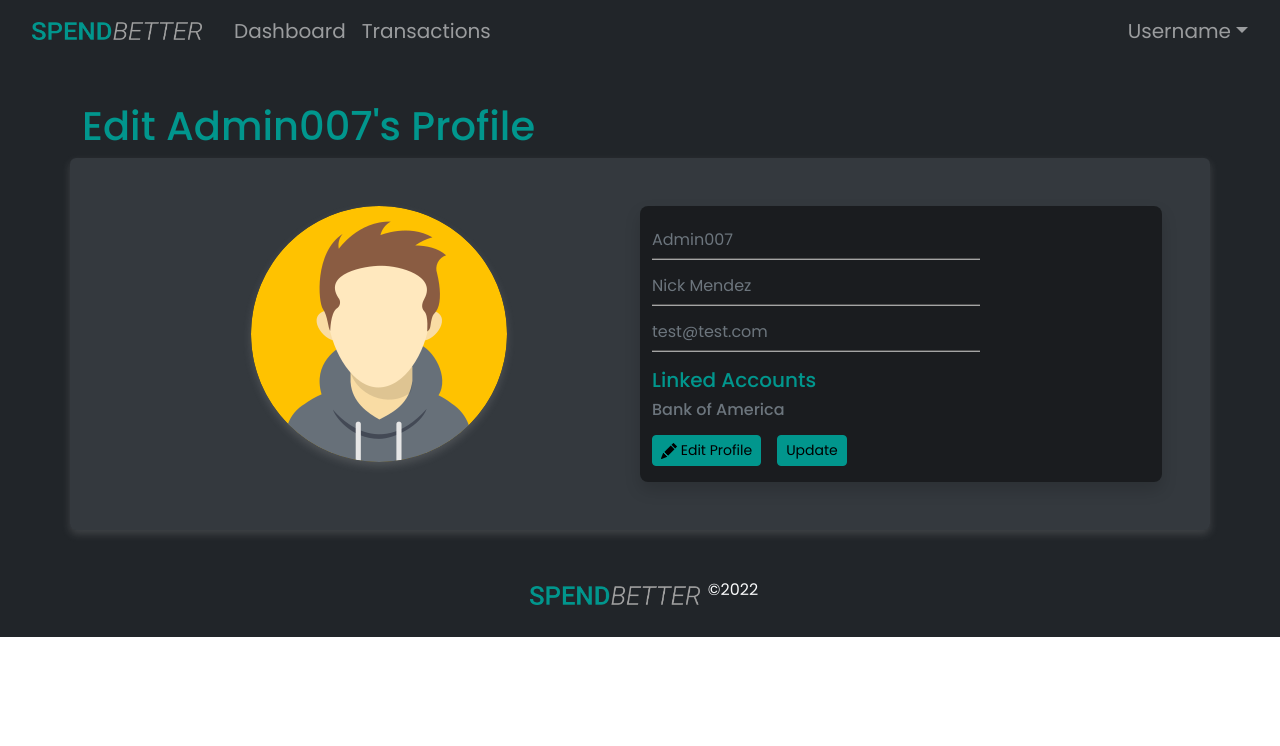
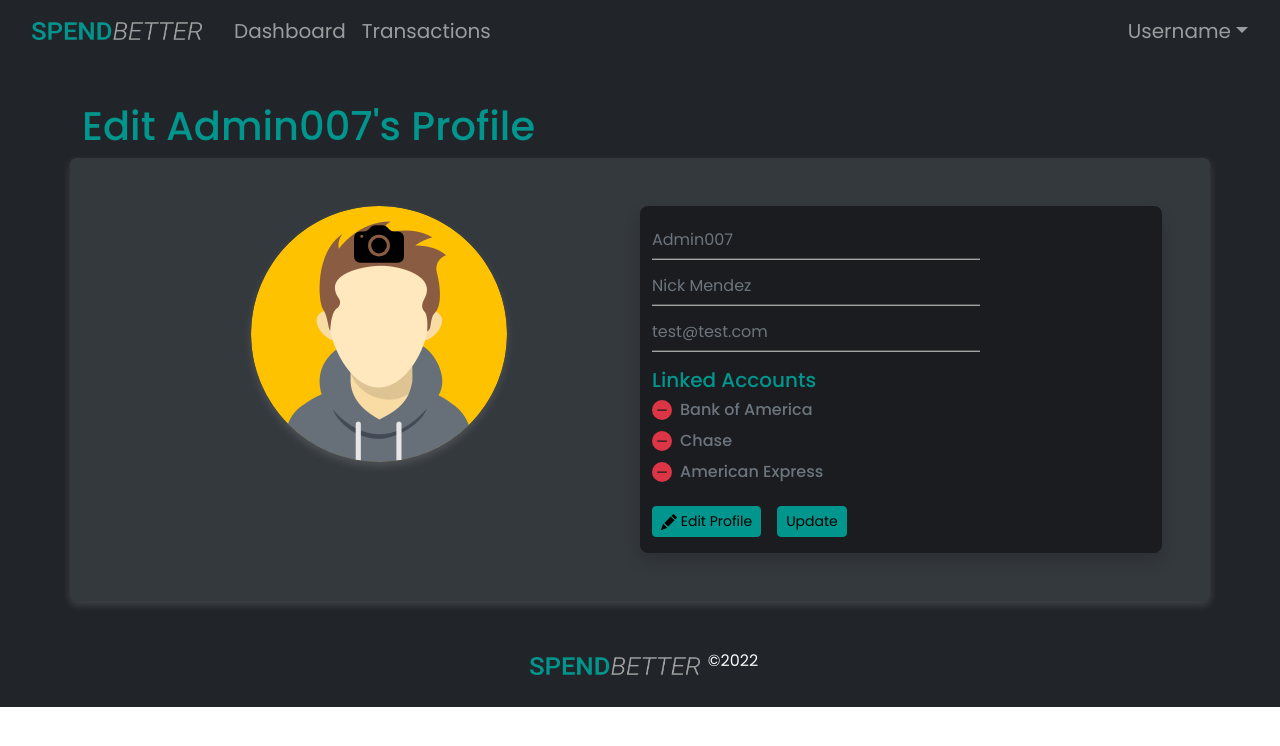
Before and after one commit to nickmendezFlatiron/budget-app, a React (Vite) app in the folder client/: page /account in a window 1280 px wide. Shown: the top 746 px of the page. Built offline with nearby package versions, Linux system fonts and the light colour scheme.

Commit message:
conditionally display delete button for Linked Accounts and created linkedaccount component

```diff
--- a/client/src/account/Account.jsx
+++ b/client/src/account/Account.jsx
@@ -1,4 +1,6 @@
-import React, {useState} from 'react'
+import React, {useState} from 'react';
+import uuid from 'react-uuid';
+import LinkedAccount from './LinkedAccount'
 
 import Container from 'react-bootstrap/Container'
 import ToggleButton from 'react-bootstrap/ToggleButton'
@@ -7,22 +9,37 @@ import Form from 'react-bootstrap/Form';
 import Row from 'react-bootstrap/Row';
 import Col from 'react-bootstrap/Col';
 import Image from 'react-bootstrap/Image';
+
 const Account = ({user}) => {
   const [isDisabled, toggleDisabled] = useState(false)
 
   const saveButton = <Button size='sm'>Update</Button>
-  const pencil = <svg xmlns="http://www.w3.org/2000/svg" width="16" height="16" fill="currentColor" className="bi bi-pencil-fill" viewBox="0 0 16 16">
+  const pencil = <svg xmlns="http://www.w3.org/2000/svg" width="16" height="16" fill="currentColor"  viewBox="0 0 16 16">
                     <path d="M12.854.146a.5.5 0 0 0-.707 0L10.5 1.793 14.207 5.5l1.647-1.646a.5.5 0 0 0 0-.708l-3-3zm.646 6.061L9.793 2.5 3.293 9H3.5a.5.5 0 0 1 .5.5v.5h.5a.5.5 0 0 1 .5.5v.5h.5a.5.5 0 0 1 .5.5v.5h.5a.5.5 0 0 1 .5.5v.207l6.5-6.5zm-7.468 7.468A.5.5 0 0 1 6 13.5V13h-.5a.5.5 0 0 1-.5-.5V12h-.5a.5.5 0 0 1-.5-.5V11h-.5a.5.5 0 0 1-.5-.5V10h-.5a.499.499 0 0 1-.175-.032l-.179.178a.5.5 0 0 0-.11.168l-2 5a.5.5 0 0 0 .65.65l5-2a.5.5 0 0 0 .168-.11l.178-.178z"/>
                   </svg>
+  const camera =    <svg xmlns="http://www.w3.org/2000/svg" width="50" height="50" fill="currentColor" className="text-black" viewBox="0 0 16 16">
+                      <path d="M10.5 8.5a2.5 2.5 0 1 1-5 0 2.5 2.5 0 0 1 5 0z"/>
+                      <path d="M2 4a2 2 0 0 0-2 2v6a2 2 0 0 0 2 2h12a2 2 0 0 0 2-2V6a2 2 0 0 0-2-2h-1.172a2 2 0 0 1-1.414-.586l-.828-.828A2 2 0 0 0 9.172 2H6.828a2 2 0 0 0-1.414.586l-.828.828A2 2 0 0 1 3.172 4H2zm.5 2a.5.5 0 1 1 0-1 .5.5 0 0 1 0 1zm9 2.5a3.5 3.5 0 1 1-7 0 3.5 3.5 0 0 1 7 0z"/>
+                    </svg>
+  const renderAccounts = user?.linkedAccounts.map((account) => <LinkedAccount isDisabled={isDisabled} account={account} key={uuid()}/>)
   return (
     <div className="bg-dark text-white ">
-      <Container className="py-4 ">
+      <Container className="py-4">
         <Row className="text-primary pt-3">
           <h1>{!isDisabled ? "Edit" : null } {user.username}'s Profile</h1>
         </Row>
         <Row xs={1} md={2} className="bg-secondary bg-opacity-25 rounded glow p-5">
           <Col className="text-center">
-            <Image className='glow rounded-circle' fluid src={user.avatar} alt="user avatar image" />
+            <label className="rounded-circle p-auto m-auto position-relative">
+              <Image className='glow rounded-circle goals' fluid src={user.avatar} alt="user avatar image" />
+              <input type="file" hidden disabled={isDisabled}/>
+              <div
+                hidden={isDisabled}
+                className="account-avatar-overlay"
+                >
+                {camera}
+              </div>
+            </label>
           </Col>
           <Col className="py-3 bg-black bg-opacity-50 rounded rounded-3 shadow">
             <Form>
@@ -39,7 +56,7 @@ const Account = ({user}) => {
             <Col className='mt-3 text-primary'>
               <h5>Linked Accounts</h5>
               <Col className="text-secondary">
-                <h6>{user.linkedAccounts[0].institution}</h6>
+                {renderAccounts}
               </Col>
             </Col>
             <div className='mt-3'>
--- /dev/null
+++ b/client/src/account/LinkedAccount.jsx
@@ -0,0 +1,27 @@
+import React from 'react';
+import Button from 'react-bootstrap/Button';
+
+const LinkedAccount = ({account, isDisabled}) => {
+
+  const dash =  <svg xmlns="http://www.w3.org/2000/svg" width="20" height="20" fill="currentColor" className='text-danger me-2 pointer-hover' viewBox="0 0 16 16">
+                  <path d="M16 8A8 8 0 1 1 0 8a8 8 0 0 1 16 0zM4.5 7.5a.5.5 0 0 0 0 1h7a.5.5 0 0 0 0-1h-7z"/>
+                </svg>
+  return (
+    <div className='d-flex w-75  mt-1'>
+        {!isDisabled ? dash : null}
+        <h6>{account.institution}</h6>
+    </div>
+  )
+}
+
+export default LinkedAccount
+
+
+// {!isDisabled && <Button
+//   hidden={isDisabled}
+//   size="sm"
+//   className=""
+//   variant="danger"
+// >
+//   {dash}
+// </Button>}
--- a/client/src/styles/index.css
+++ b/client/src/styles/index.css
@@ -132,10 +132,6 @@ body::-webkit-scrollbar {
   background-color: #323539;
 }
 
-.pointer-cursor {
-  cursor: pointer;
-
-}
 .pointer-cursor label {
   cursor: pointer;
 }
@@ -182,3 +178,26 @@ body::-webkit-scrollbar {
   border-radius: 0;
   border-width: 2px;
 }
+
+/* Account (user profile) Page */
+
+.account-avatar-overlay {
+  opacity: 1;
+  position: absolute;
+  top: 50%;
+  left: 50%;
+  transform: translate(-50%, -230%);
+  -ms-transform: translate(-50%, -500%);
+  text-align: center;
+}
+
+/* Utilities */
+
+.pointer-cursor {
+  cursor: pointer;
+}
+
+.pointer-hover:hover {
+  transition: ease-in .01s;
+  cursor: pointer;
+}
```
